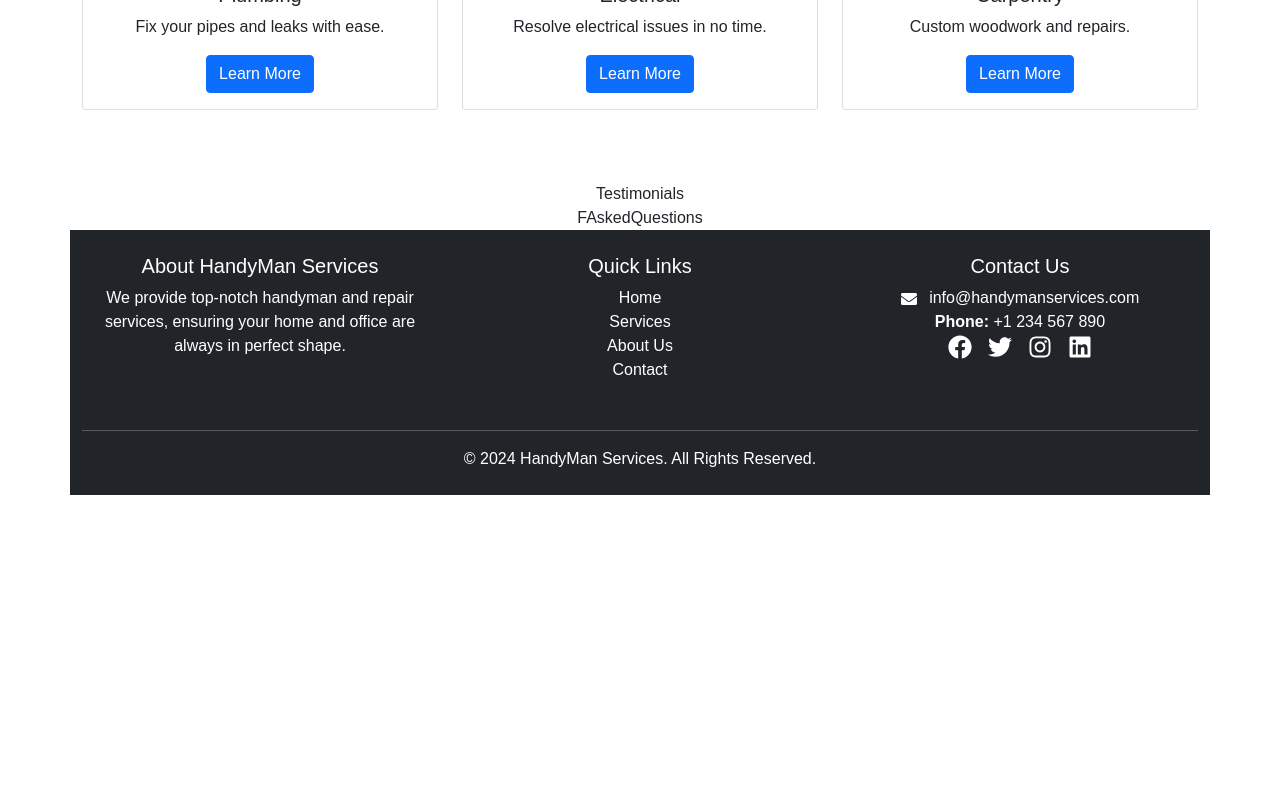
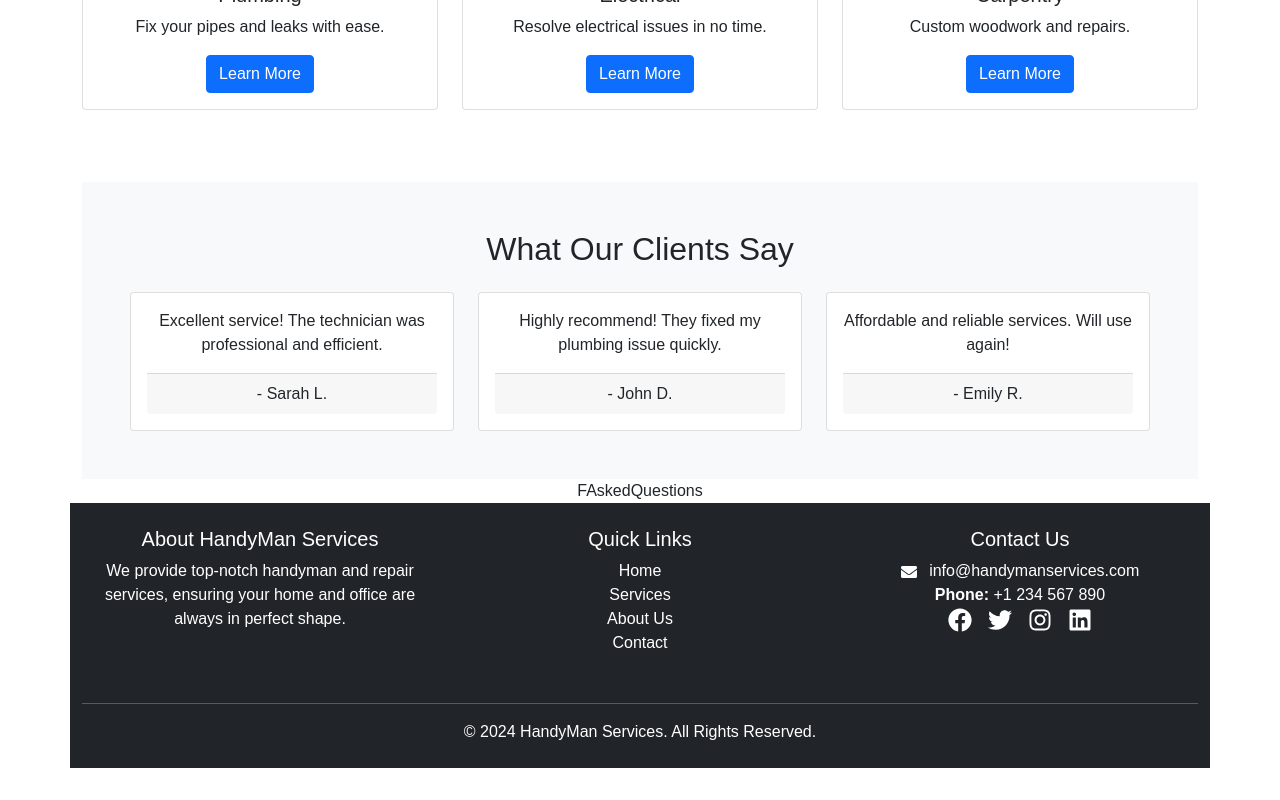
Before and after one commit to nurulazam-dev/mna-handyman-platform, a React (Vite) app: page / in a window 1280 px wide. Shown: the part 983-1783 px from the top of the page. Before the commit the page ends 1510 px from the top, so only its background shows below. Built offline with nearby package versions, Linux system fonts and the light colour scheme.

Commit message:
Testimonials component update

```diff
--- a/src/components/Testimonials.jsx
+++ b/src/components/Testimonials.jsx
@@ -1,7 +1,37 @@
-import React from "react";
+import { Row, Col, Card } from "react-bootstrap";
 
 const Testimonials = () => {
-  return <div>Testimonials</div>;
+  return (
+    <section className="bg-light p-5">
+      <h2 className="text-center">What Our Clients Say</h2>
+      <Row className="mt-4">
+        <Col md={4}>
+          <Card className="p-3">
+            <Card.Text>
+              Excellent service! The technician was professional and efficient.
+            </Card.Text>
+            <Card.Footer>- Sarah L.</Card.Footer>
+          </Card>
+        </Col>
+        <Col md={4}>
+          <Card className="p-3">
+            <Card.Text>
+              Highly recommend! They fixed my plumbing issue quickly.
+            </Card.Text>
+            <Card.Footer>- John D.</Card.Footer>
+          </Card>
+        </Col>
+        <Col md={4}>
+          <Card className="p-3">
+            <Card.Text>
+              Affordable and reliable services. Will use again!
+            </Card.Text>
+            <Card.Footer>- Emily R.</Card.Footer>
+          </Card>
+        </Col>
+      </Row>
+    </section>
+  );
 };
 
 export default Testimonials;
```
